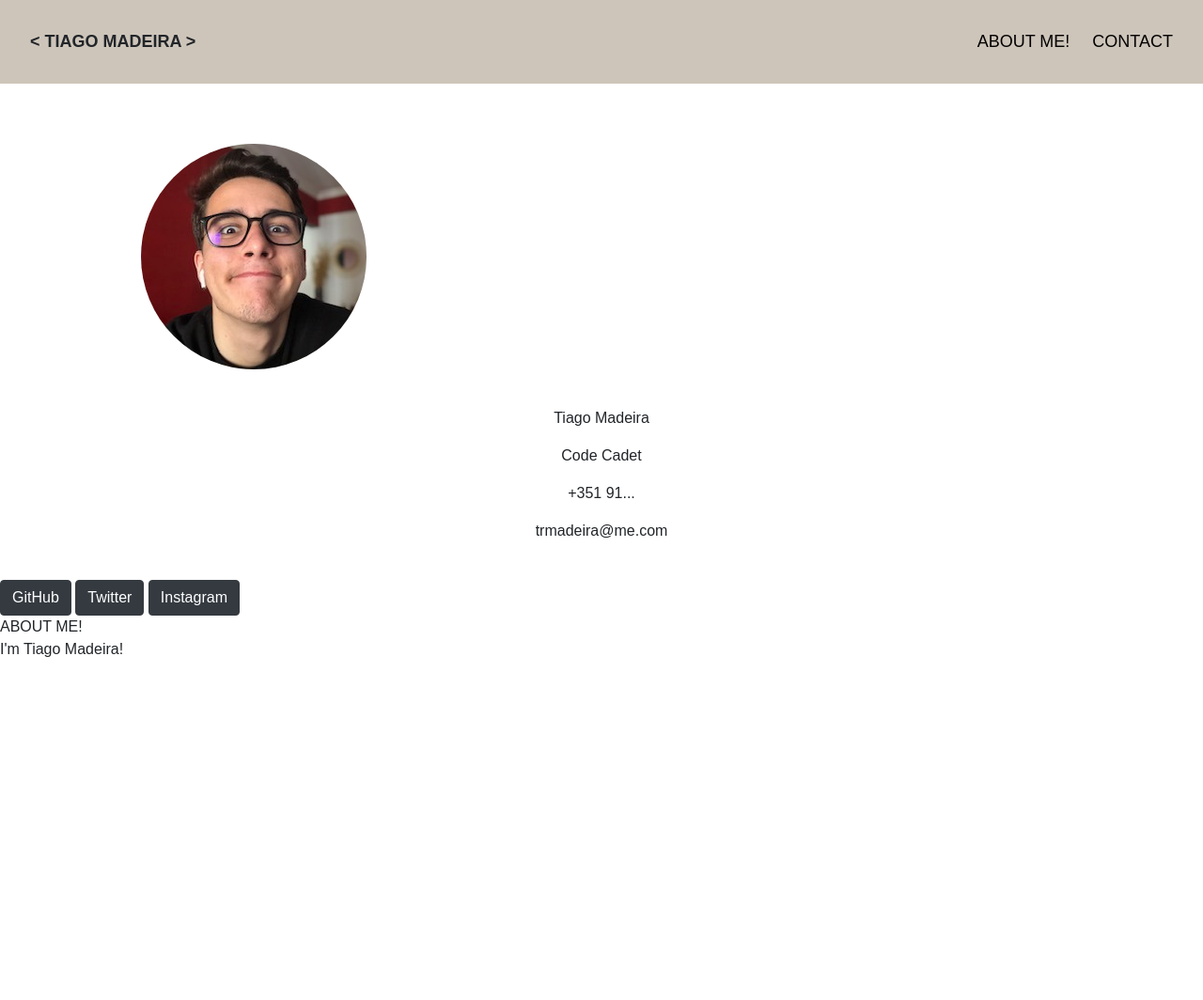
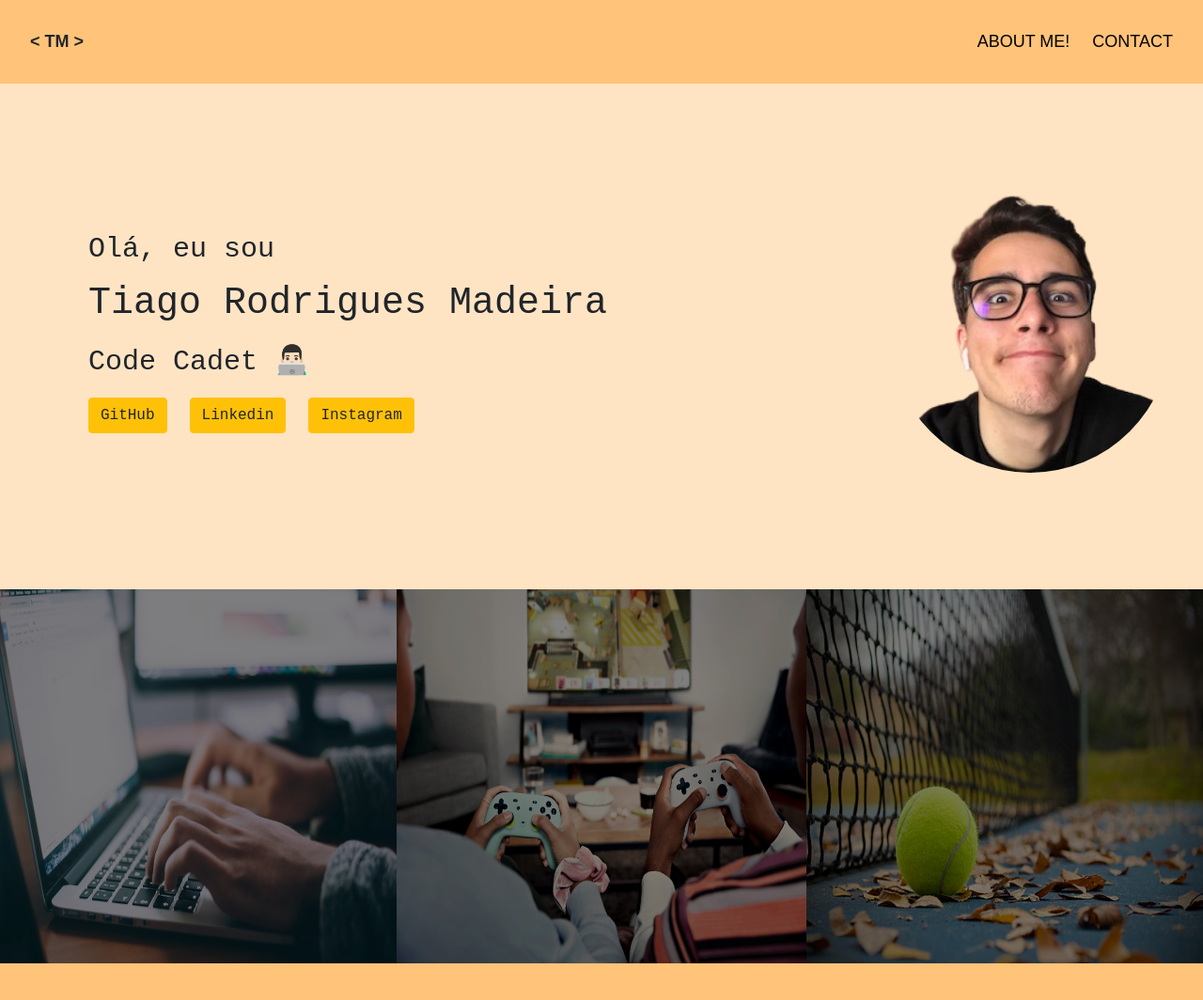
Before and after one commit to Trmadeira/HTML-Page, a plain HTML site: page index.html in a window 1280 px wide. Shown: the whole page at 94% size. Before the commit the page ends 800 px from the top, so only its background shows below. Drawn offline with nearby package versions, Linux system fonts and the light colour scheme.

Commit message:
added major changes to the web profile

```diff
--- a/index.html
+++ b/index.html
@@ -5,19 +5,23 @@
     <meta http-equiv="X-UA-Compatible" content="IE=edge">
     <meta name="viewport" content="width=device-width, initial-scale=1.0">
     <title>Tiago Madeira | Profile</title>
-    <link rel="icon" href="favicon.png" type="image/x-icon">
+    <link rel="icon" href="logoTM.jpeg" type="image/x-icon">
     <link rel="stylesheet" href="https://cdn.jsdelivr.net/npm/bootstrap@4.3.1/dist/css/bootstrap.min.css" integrity="sha384-ggOyR0iXCbMQv3Xipma34MD+dH/1fQ784/j6cY/iJTQUOhcWr7x9JvoRxT2MZw1T" crossorigin="anonymous">
     <style>
 
     * {box-sizing: border-box;}
+    :root{
+        --box-height: 400px;
+    }
 
     body {
         font-family: Arial, Helvetica, sans-serif;
+        background-color: bisque;
     }
 
     .header {
         overflow: hidden;
-        background-color: #cec5ba;
+        background-color: rgb(255, 195, 121);
         padding: 20px 20px;
         margin: 0%;
     }
@@ -44,7 +48,7 @@
     }
 
     .header a.active {
-        background-color: dodgerblue;
+        background-color: rgb(1, 9, 18);
         color: white;
     }
 
@@ -57,26 +61,82 @@
 	    cursor: pointer;
     }
 
-
-
     .pictureAndInfo{
 	    display: inline;
         padding: 20px;
     }
 
-
-    .profilePicture{
-        margin-left: 150px;
+    .profile-picture{
+        display: inline;
+        margin-left: 300px;
         clip-path: circle();
 
     }
-    .buttons{
+   .middle-box{
+        display: flex;
+        margin-top: 40px;
+        justify-content: center;
+        align-items:center;
+        background-color: bisque;
+   }
 
+    .info{
+        text-align:left;
+	    margin-left: 60px;
+        font-family: 'Courier New', Courier, monospace;
+        font-size: 40px;
     }
 
-    .info{
-	    text-align: center;
+    .first-sentence{
+        font-size: 30px;
     }
+
+    .my-degree{
+        font-size: 30px;
+    }
+
+    .three-boxes div{
+        margin-top: 50px;
+    }
+    .three-boxes img{
+        width: 700px;
+        height: 398px;
+        filter: brightness(50%);
+    }
+    #leftbox {
+        float:left;
+        width:33%;
+        height:var(--box-height);
+    }
+
+    #middlebox{
+        float:left;
+        width:34%;
+        height:var(--box-height);
+    }
+
+    #rightbox{
+        float:right;
+        width:33%;
+        height:var(--box-height);
+    }
+
+    .image{
+        max-width: 100%;
+        display: block;
+    }
+
+
+    #footer{
+        display: block;
+        width: 100%;
+        height: 400px;
+        margin-top: 445px;
+        background-color: rgb(255, 195, 121);
+    }
+
+
+
 
 
     </style>
@@ -86,36 +146,49 @@
 
 <body>
     <div class="header">
-        <a class="logo">< TIAGO MADEIRA ></a>
+        <a class="logo">< TM ></a>
         <div class="header-right">
           <a class="nav-effect" href="#contact" >ABOUT ME!</a>
           <a class="nav-effect" href="#about" >CONTACT</a>
         </div>
     </div>
+
+
     <div class ="pictureAndInfo">
-        <div>
-            <img class = "profilePicture"  src="miniPhoto.jpeg"  alt="_tiagomadeira_"/>
-        </div>
-        <div class="info">
-            <p>Tiago Madeira</p>
-            <p>Code Cadet</p>
-            <p>+351 91...</p>
-            <p>trmadeira@me.com</p>
+        <div class="middle-box">
+            <div class="info">
+                <span class="first-sentence">Olá, eu sou</span>
+                <br>
+                <span class="my-name">Tiago Rodrigues Madeira</span>
+                <br>
+                <span class="my-degree">Code Cadet 👨🏻‍💻</span>
+                <br>
+                <a class="btn btn-warning" href="https://github.com/Trmadeira?tab=repositories" target="_blank" role="button">GitHub</a>
+                <a class="btn btn-warning" href="https://www.linkedin.com/in/tiago-madeira-719850225/" target="_blank" >Linkedin</a>
+                <a class="btn btn-warning" href="https://www.instagram.com/_tiagomadeira_/" target="_blank" >Instagram</a>
+            </div>
+            <img width="300x" class = "profile-picture"  src="FinalPhoto.png"  alt="_tiagomadeira_"/>
         </div>
     </div>
 
-    <div class="buttons">
-        <a class="btn btn-dark" href="https://github.com/Trmadeira?tab=repositories" target="_blank" role="button">GitHub</a>
-        <a class="btn btn-dark" href="https://twitter.com/TiagoMadeira14" target="_blank" >Twitter</a>
-        <a class="btn btn-dark" href="https://www.instagram.com/_tiagomadeira_/" target="_blank" >Instagram</a>
+
+    <div class="three-boxes">
+       <div id="leftbox">
+            <img class="image apex" src="computing.jpeg" alt="Apex Legends">
+       </div>
+       <div id="middlebox">
+            <img class="image games" src="playingVG.jpeg" alt="Video Games">
+       </div>
+       <div id="rightbox">
+            <img class="image tennis" src="Tennis.jpeg" alt="Tennis">
+       </div>
     </div>
-    <div>
-        <p>
-            ABOUT ME!
-            <br>
-            I'm Tiago Madeira!
-        </p>
-    </div>
+
+    <div class="last-box">
+        <div id="footer">
+
+        </div>
+     </div>
 
 </body>
 </html>
```
Also changed, not shown: FinalPhoto.png (added), Tennis.jpeg (added), computing.jpeg (added), miniPhoto.jpeg (deleted), playingVG.jpeg (added).
